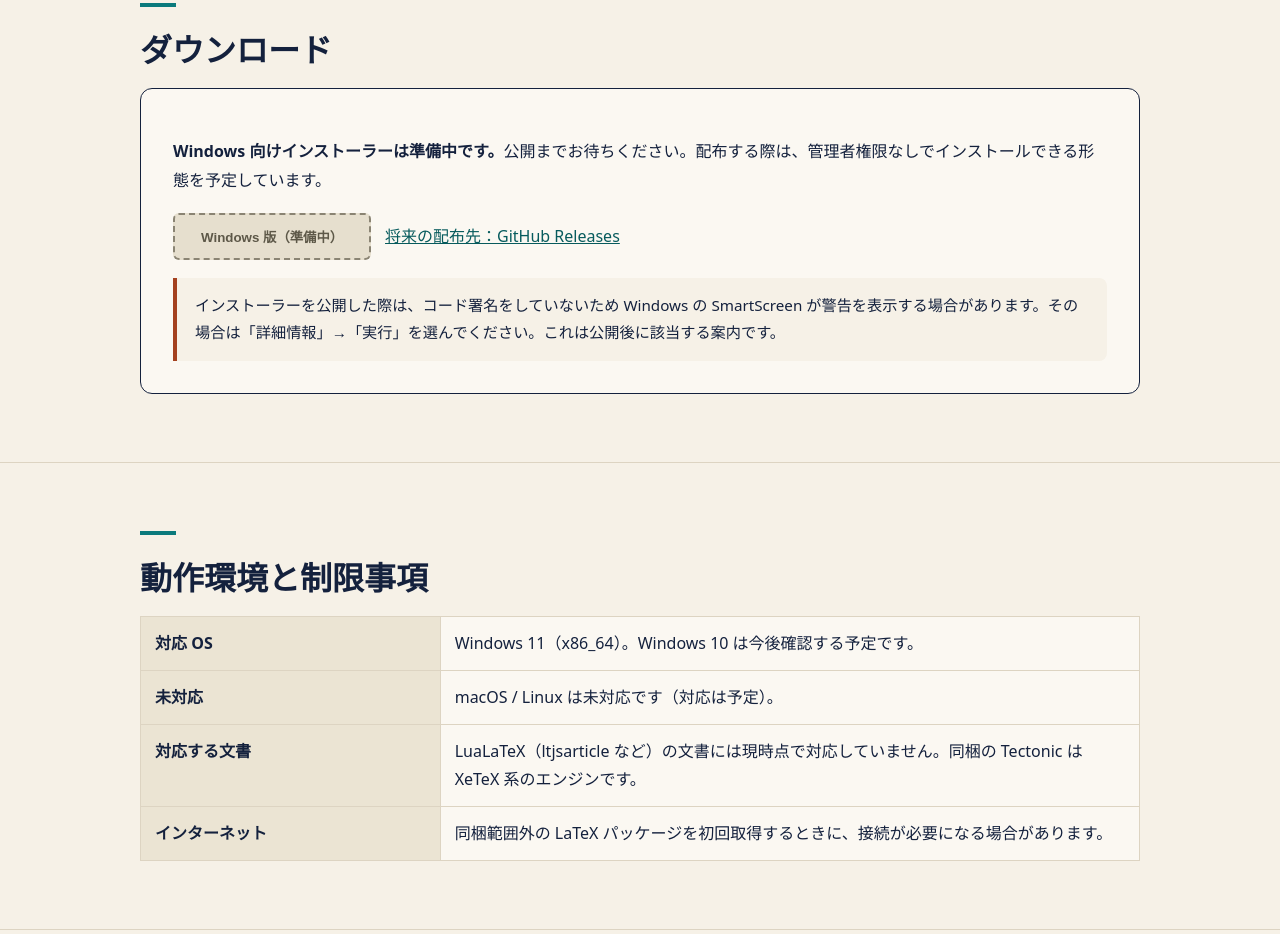
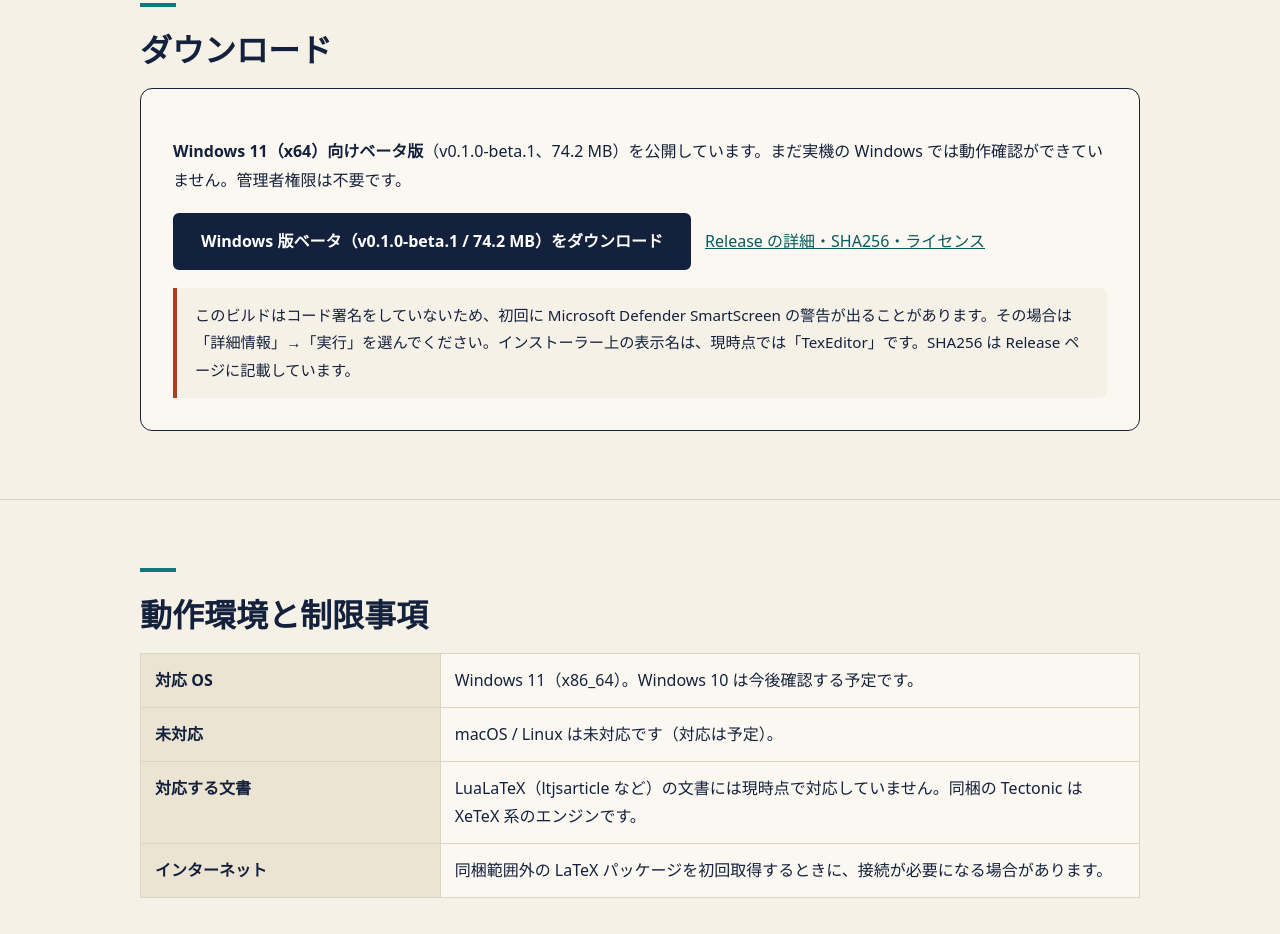
Before and after one commit to kamokamoriver/texediot-site, a plain HTML site: page index.html in a window 1280 px wide. Shown: the part 2077-3011 px from the top of the page. Drawn offline with Linux system fonts and the light colour scheme.

Commit message:
ベータ版 v0.1.0-beta.1 のダウンロードを有効化
Windows 11 x64 インストーラーへのリンク、版とサイズ、
未検証・未署名である旨の注意を記載する。

```diff
--- a/index.html
+++ b/index.html
@@ -90,12 +90,12 @@
 <div class="wrap">
 <h2>ダウンロード</h2>
 <div class="dl-box">
-<p><strong>Windows 向けインストーラーは準備中です。</strong>公開までお待ちください。配布する際は、管理者権限なしでインストールできる形態を予定しています。</p>
+<p><strong>Windows 11（x64）向けベータ版</strong>（v0.1.0-beta.1、74.2 MB）を公開しています。まだ実機の Windows では動作確認ができていません。管理者権限は不要です。</p>
 <div class="dl-actions">
-<button type="button" class="btn" disabled>Windows 版（準備中）</button>
-<a href="https://github.com/kamokamoriver/texediot-site/releases" target="_blank" rel="noopener noreferrer">将来の配布先：GitHub Releases</a>
+<a class="btn" href="https://github.com/kamokamoriver/texediot-site/releases/download/v0.1.0-beta.1/TexEditor_0.1.0_x64-setup.exe">Windows 版ベータ（v0.1.0-beta.1 / 74.2 MB）をダウンロード</a>
+<a href="https://github.com/kamokamoriver/texediot-site/releases/tag/v0.1.0-beta.1" target="_blank" rel="noopener noreferrer">Release の詳細・SHA256・ライセンス</a>
 </div>
-<p class="note">インストーラーを公開した際は、コード署名をしていないため Windows の SmartScreen が警告を表示する場合があります。その場合は「詳細情報」→「実行」を選んでください。これは公開後に該当する案内です。</p>
+<p class="note">このビルドはコード署名をしていないため、初回に Microsoft Defender SmartScreen の警告が出ることがあります。その場合は「詳細情報」→「実行」を選んでください。インストーラー上の表示名は、現時点では「TexEditor」です。SHA256 は Release ページに記載しています。</p>
 </div>
 </div>
 </section>
```
Also changed, not shown: 1 other file.
